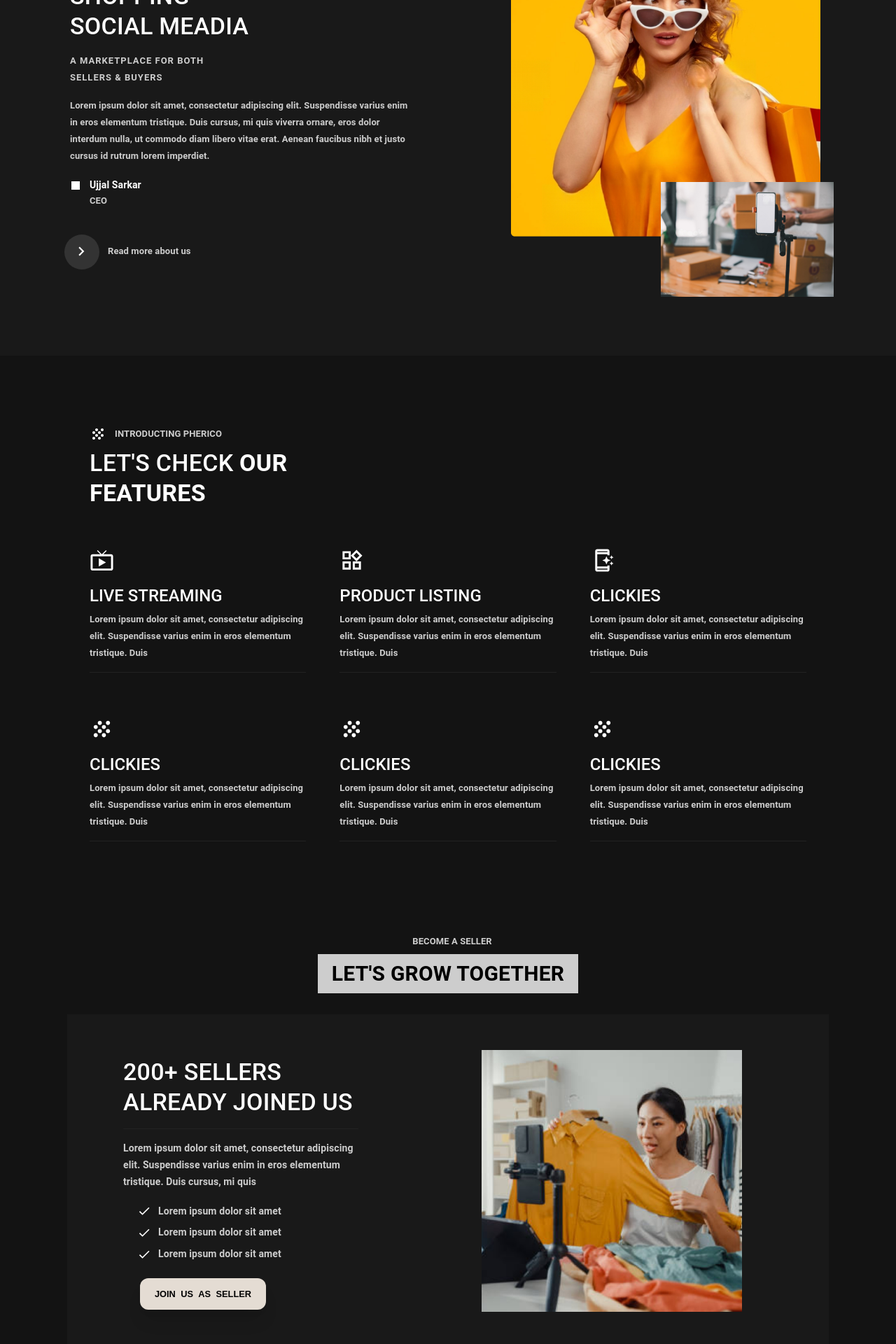
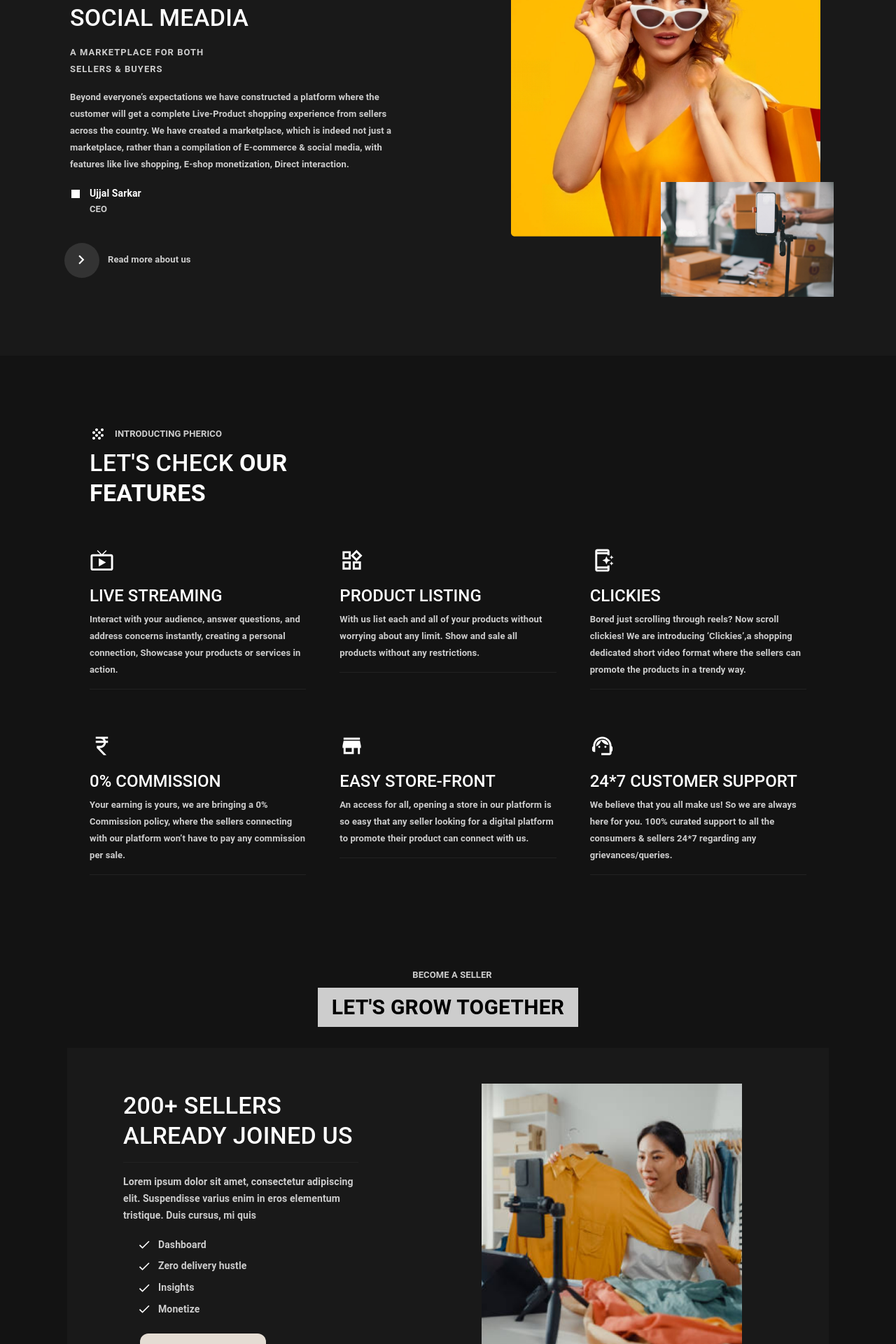
Before and after one commit to Gcsaini/pherico_web, a React (Create React App) app: page / in a window 1280 px wide. Shown: the part 1320-3240 px from the top of the page at 70% size. Built offline with nearby package versions, Linux system fonts and the light colour scheme; no server answers; the database is empty; what react-animations would draw is missing.

Commit message:
some content added on home page

```diff
--- a/src/components/become_seller.js
+++ b/src/components/become_seller.js
@@ -140,7 +140,20 @@ export default function BecomeSeller() {
                 >
                   <CheckOutlinedIcon sx={{ color: white, fontSize: 20 }} />
                   <Typography variant="h6" style={checkPointStyle}>
-                    Lorem ipsum dolor sit amet
+                    Dashboard
+                  </Typography>
+                </Stack>
+                <Stack
+                  direction={"row"}
+                  alignItems={"center"}
+                  style={{
+                    marginLeft: 20,
+                    marginTop: isTablet ? 2 : 10,
+                  }}
+                >
+                  <CheckOutlinedIcon sx={{ color: white, fontSize: 20 }} />
+                  <Typography variant="h6" style={checkPointStyle}>
+                    Zero delivery hustle
                   </Typography>
                 </Stack>
                 <Stack
@@ -150,9 +163,10 @@ export default function BecomeSeller() {
                 >
                   <CheckOutlinedIcon sx={{ color: white, fontSize: 20 }} />
                   <Typography variant="h6" style={checkPointStyle}>
-                    Lorem ipsum dolor sit amet
+                    Insights
                   </Typography>
                 </Stack>
+
                 <Stack
                   direction={"row"}
                   alignItems={"center"}
@@ -160,7 +174,7 @@ export default function BecomeSeller() {
                 >
                   <CheckOutlinedIcon sx={{ color: white, fontSize: 20 }} />
                   <Typography variant="h6" style={checkPointStyle}>
-                    Lorem ipsum dolor sit amet
+                    Monetize
                   </Typography>
                 </Stack>
                 <Chip
--- a/src/components/counts.js
+++ b/src/components/counts.js
@@ -1,7 +1,7 @@
 import * as React from "react";
 import { Grid, Typography } from "@mui/material";
 import Stack from "@mui/material/Stack";
-import topImg from "../assets/images/home/dummy.png";
+import topImg from "../assets/images/home/happy_customer.jpg";
 import circleImg from "../assets/images/home/circle.png";
 import { secondaryWhite, black } from "../helpers/colors";
 import useMediaQuery from "@mui/material/useMediaQuery";
@@ -62,7 +62,7 @@ export default function Counts() {
               <div
                 style={{
                   marginLeft: isMobile || isTablet ? 18 : 100,
-                  marginTop: isMobile ? 10 : 40,
+                  marginTop: isMobile ? 10 : 0,
                   marginRight: isMobile || isTablet ? 18 : 0,
                 }}
               >
--- a/src/components/header_desc.js
+++ b/src/components/header_desc.js
@@ -5,6 +5,7 @@ import Stack from "@mui/material/Stack";
 import SquareIcon from "@mui/icons-material/Square";
 import NavigateNextOutlinedIcon from "@mui/icons-material/NavigateNextOutlined";
 import topImg from "../assets/images/home/home-top.png";
+import { Link } from "react-router-dom";
 import {
   blackBg,
   primary,
@@ -309,11 +310,13 @@ export default function HeaderDesc() {
                           : "1.5rem",
                       }}
                     >
-                      Lorem ipsum dolor sit amet, consectetur adipiscing elit.
-                      Suspendisse varius enim in eros elementum tristique. Duis
-                      cursus, mi quis viverra ornare, eros dolor interdum nulla,
-                      ut commodo diam libero vitae erat. Aenean faucibus nibh et
-                      justo cursus id rutrum lorem imperdiet.
+                      Beyond everyone’s expectations we have constructed a
+                      platform where the customer will get a complete
+                      Live-Product shopping experience from sellers across the
+                      country. We have created a marketplace, which is indeed
+                      not just a marketplace, rather than a compilation of
+                      E-commerce & social media, with features like live
+                      shopping, E-shop monetization, Direct interaction.
                     </Typography>
                     <Stack direction={"row"} alignItems={"center"}>
                       <SquareIcon sx={{ color: white, fontSize: 16 }} />
@@ -366,6 +369,7 @@ export default function HeaderDesc() {
                           sx={{ color: white, fontSize: 26 }}
                         />
                       </div>
+                      <Link to={"/about-us"} style={{ textDecoration: "none" }}>
                         <Typography
                           variant="h6"
                           sx={{
@@ -374,10 +378,12 @@ export default function HeaderDesc() {
                             color: secondaryWhite,
                             fontWeight: 600,
                             fontStyle: "normal",
+                            textDecoration: "none",
                           }}
                         >
                           Read more about us
                         </Typography>
+                      </Link>
                     </Stack>
                   </Stack>
                 </div>
--- a/src/components/image_slider.js
+++ b/src/components/image_slider.js
@@ -182,8 +182,8 @@ export default function ImageSlider() {
                 Experience <span style={{ color: red }}>Live</span> Shopping
               </Typography>
               <Typography variant="h6" style={styles.imgCaptioDesc}>
-                Experience the thrill of shopping from live sellers. performance
-                and comfort for every mode of use. The system utilises a
+                Get the experience of live shopping, Ensure the best product
+                quality from our side
               </Typography>
             </Stack>
           </div>
@@ -199,8 +199,8 @@ export default function ImageSlider() {
                 0% Commission
               </Typography>
               <Typography variant="h6" style={styles.imgCaptioDesc}>
-                Experience the thrill of shopping from live sellers. performance
-                and comfort for every mode of use. The system utilises a
+                Your earning is yours, we are bringing a 0% Commission
+                policy,won’t have to pay any commission per sale
               </Typography>
             </Stack>
           </div>
@@ -250,8 +250,8 @@ export default function ImageSlider() {
                 Clikies - Shop with reels
               </Typography>
               <Typography variant="h6" style={styles.imgCaptioDesc}>
-                Experience the thrill of shopping from live sellers. performance
-                and comfort for every mode of use. The system utilises a
+                Clickies,a shopping dedicated short video format where the
+                sellers can promote the products in a trendy way.
               </Typography>
             </Stack>
           </div>
--- a/src/components/our_feature.js
+++ b/src/components/our_feature.js
@@ -3,6 +3,9 @@ import GrainIcon from "@mui/icons-material/Grain";
 import LiveTvOutlinedIcon from "@mui/icons-material/LiveTvOutlined";
 import AppShortcutOutlinedIcon from "@mui/icons-material/AppShortcutOutlined";
 import WidgetsOutlinedIcon from "@mui/icons-material/WidgetsOutlined";
+import StoreIcon from "@mui/icons-material/Store";
+import CurrencyRupeeIcon from "@mui/icons-material/CurrencyRupee";
+import SupportAgentIcon from "@mui/icons-material/SupportAgent";
 import Stack from "@mui/material/Stack";
 import { secondaryWhite, white } from "../helpers/colors";
 import * as React from "react";
@@ -78,49 +81,47 @@ export default function OurFeature() {
                 <Grid item xs={12} sm={6} md={4}>
                   <FeatureView
                     name="Live Streaming"
-                    desc="Lorem ipsum dolor sit amet, consectetur adipiscing elit.
-                Suspendisse varius enim in eros elementum tristique. Duis"
+                    desc="Interact with your audience, answer questions, and address concerns instantly,
+                    creating a personal connection, Showcase your products or services in action."
                     icon={<LiveTvOutlinedIcon style={iconStyle} />}
                   />
                 </Grid>
                 <Grid item xs={12} sm={6} md={4}>
                   <FeatureView
                     name="Product listing"
-                    desc="Lorem ipsum dolor sit amet, consectetur adipiscing elit.
-                Suspendisse varius enim in eros elementum tristique. Duis"
+                    desc="With us list each and all of your products without worrying about any limit. Show and sale all products without any restrictions."
                     icon={<WidgetsOutlinedIcon style={iconStyle} />}
                   />
                 </Grid>
                 <Grid item xs={12} sm={6} md={4}>
                   <FeatureView
                     name="Clickies"
-                    desc="Lorem ipsum dolor sit amet, consectetur adipiscing elit.
-                Suspendisse varius enim in eros elementum tristique. Duis"
+                    desc=" Bored just scrolling through reels? Now scroll clickies!  We are introducing ‘Clickies’,a shopping dedicated short video format where the sellers can promote the products in a trendy way."
                     icon={<AppShortcutOutlinedIcon style={iconStyle} />}
                   />
                 </Grid>
                 <Grid item xs={12} sm={6} md={4}>
                   <FeatureView
-                    name="Clickies"
-                    desc="Lorem ipsum dolor sit amet, consectetur adipiscing elit.
-                Suspendisse varius enim in eros elementum tristique. Duis"
-                    icon={<GrainIcon style={iconStyle} />}
+                    name="0% Commission"
+                    desc="Your earning is yours, we are bringing a 0% Commission policy, where the sellers connecting with our platform won’t have to pay any commission per sale."
+                    icon={<CurrencyRupeeIcon style={iconStyle} />}
                   />
                 </Grid>
                 <Grid item xs={12} sm={6} md={4}>
                   <FeatureView
-                    name="Clickies"
-                    desc="Lorem ipsum dolor sit amet, consectetur adipiscing elit.
-                Suspendisse varius enim in eros elementum tristique. Duis"
-                    icon={<GrainIcon style={iconStyle} />}
+                    name="Easy Store-front"
+                    desc="An access for all, opening a store in our platform is so easy
+                    that any seller looking for a digital platform to promote their
+                    product can connect with us."
+                    icon={<StoreIcon style={iconStyle} />}
                   />
                 </Grid>
                 <Grid item xs={12} sm={6} md={4}>
                   <FeatureView
-                    name="Clickies"
-                    desc="Lorem ipsum dolor sit amet, consectetur adipiscing elit.
-                Suspendisse varius enim in eros elementum tristique. Duis"
-                    icon={<GrainIcon style={iconStyle} />}
+                    name="24*7 customer support"
+                    desc="We believe that you all make us! So we are always here for you.
+                    100% curated support to all the consumers & sellers 24*7 regarding any grievances/queries."
+                    icon={<SupportAgentIcon style={iconStyle} />}
                   />
                 </Grid>
               </Grid>
```
Also changed, not shown: src/components/work_together.js (+7 -2 lines), src/assets/images/home/happy_customer.jpg (added). Lines whose indentation alone changed are shown as unchanged.
